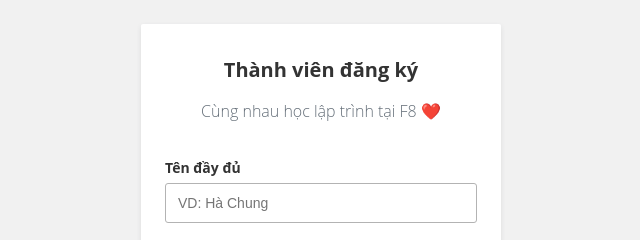
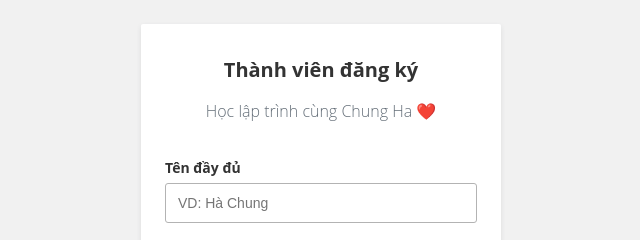
Before and after one commit to Chungha10112k1/FormValidation, a plain HTML site: page index.html in a window 1280 px wide. Shown: the top 240 px of the page, 319-959 px from the left. Drawn offline with Linux system fonts and the light colour scheme.

Commit message:
Update index.html

```diff
--- a/index.html
+++ b/index.html
@@ -10,7 +10,7 @@
     <div class="main">
         <form action="" method="post" class="form" id="form-1">
             <h3 class="heading">Thành viên đăng ký</h3>
-            <p class="desc">Cùng nhau học lập trình tại F8 ❤️</p>
+            <p class="desc">Học lập trình cùng Chung Ha ❤️</p>
 
             <div class="spacer"></div>
 
```
